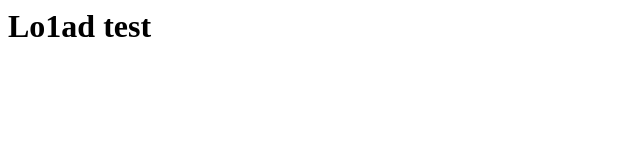
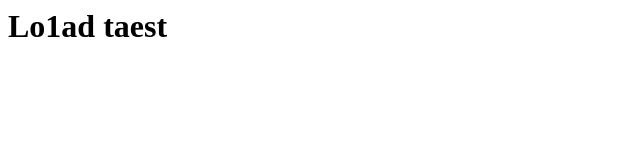
Before and after one commit to Wikidump/wikidump.github.io, a plain HTML site: page index.html in a window 1280 px wide. Shown: the full height of the page, 0-640 px from the left. Drawn offline with Linux system fonts and the light colour scheme.

Commit message:
Update index.html

```diff
--- a/index.html
+++ b/index.html
@@ -1 +1 @@
-<h1>Lo1ad test</h1>
+<h1>Lo1ad taest</h1>
```
